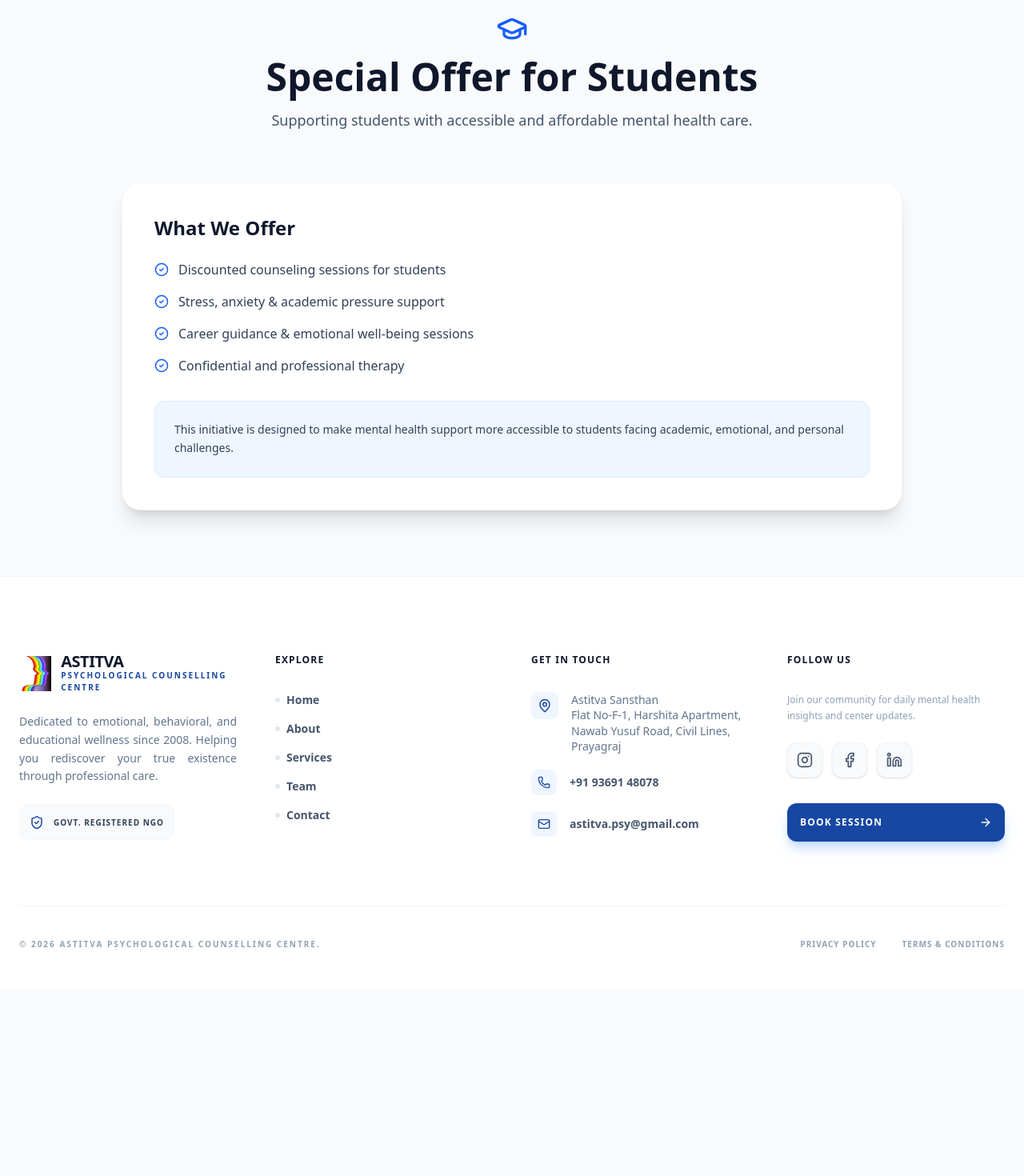
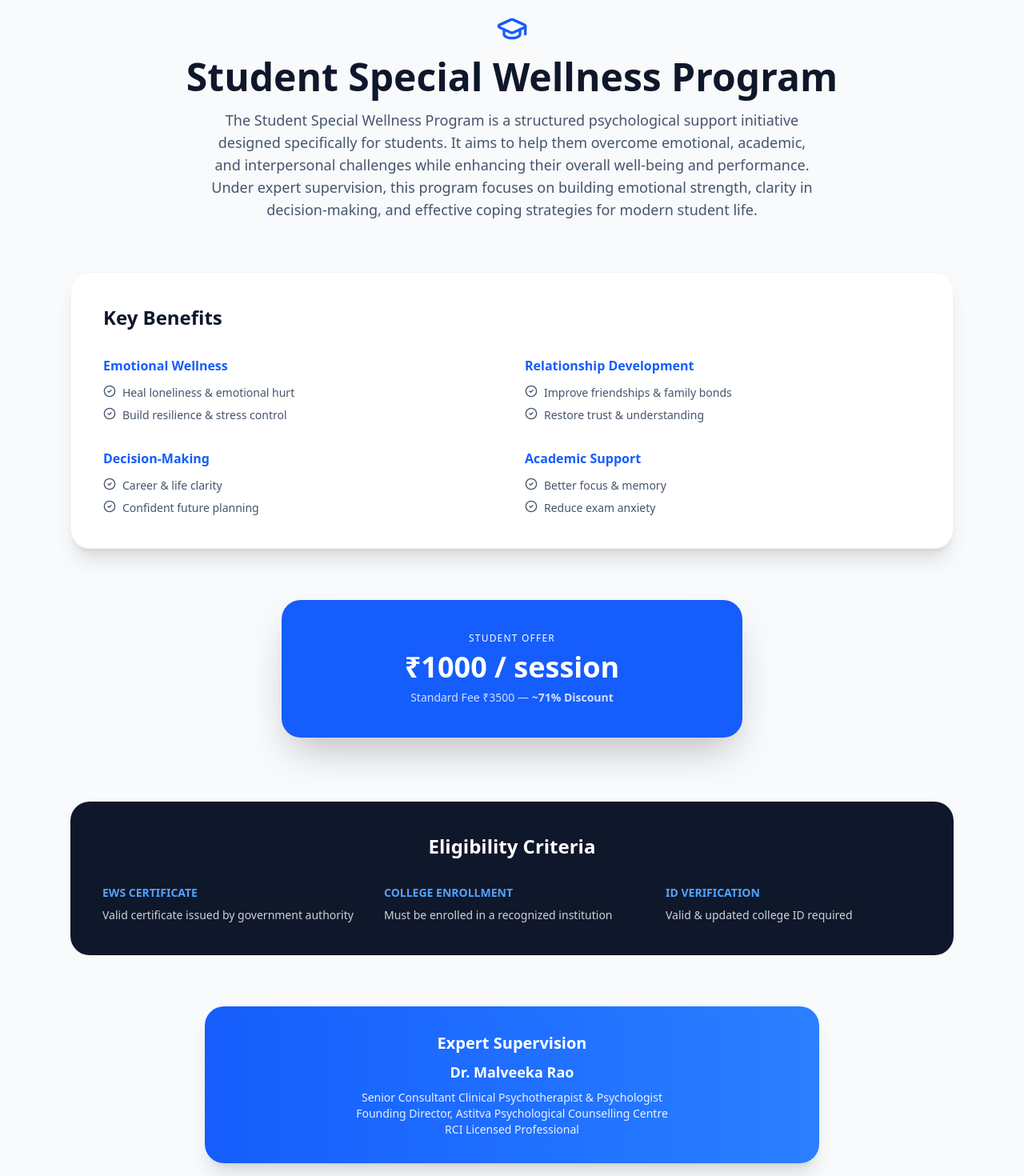
Before and after one commit to aditi73984/astitva-website, a Next.js app: page /student-offer in a window 1280 px wide. Shown: the part 80-1550 px from the top of the page at 80% size. Before the commit the page ends 1316 px from the top, so only its background shows below. Built offline with nearby package versions, Linux system fonts and the light colour scheme.

Commit message:
Added pre-wedding page, student program UI improvements, routing updates

```diff
--- a/app/contact/page.tsx
+++ b/app/contact/page.tsx
@@ -28,9 +28,9 @@ const ContactSection = () => {
 };
 
   const infoDetails = [
-    { icon: <Clock />, title: "Session Duration", desc: "1 Hour Professional Session", color: "blue" },
+    { icon: <Clock />, title: "Session Duration", desc: "2 Hour Professional Session", color: "blue" },
     { icon: <CreditCard />, title: "Fees", desc: "₹ 3500/- per session", sub: "Tests vary by type", color: "emerald" },
-    { icon: <Video />, title: "Mode", desc: "Online & In-Clinic", color: "purple" },
+    { icon: <Video />, title: "Mode", desc: "Online, In-Clinic and Home Visit", color: "purple" },
     { icon: <Calendar />, title: "Timing", desc: "Mon – Sat", sub: "11:00 AM – 06:00 PM", color: "orange" },
   ];
 
--- a/app/page.tsx
+++ b/app/page.tsx
@@ -176,7 +176,9 @@ const HomePage: React.FC = () => {
               <HeartPulse className="text-rose-500 mb-4" />
               <h3 className="text-xl font-bold mb-2">Pre-Wedding Grooming</h3>
               <p className="text-slate-500 mb-6 text-sm">Empowering couples to start their journey with mental clarity and emotional strength.</p>
-              <Link href="https://docs.google.com/forms/d/e/1FAIpQLSeKzg5H86krccR4hYhrYuaruUatUr8z5Lcs73NVFHtJNeELAw/viewform" className="text-blue-600 font-bold flex items-center gap-2">Read More <ArrowRight size={16}/></Link>
+              <Link href="/services/counseling-therapies/pre-wedding" className="text-blue-600 font-bold flex items-center gap-2">
+                Read More <ArrowRight size={16}/>
+              </Link>
             </div>
             <div className="bg-[#1747A3] text-white p-8 rounded-3xl shadow-lg">
               <GraduationCap className="text-cyan-300 mb-4" />
--- a/app/student-offer/page.tsx
+++ b/app/student-offer/page.tsx
@@ -5,51 +5,117 @@ import { GraduationCap, CheckCircle2 } from "lucide-react";
 
 const StudentOfferPage = () => {
   return (
-    <div className="bg-slate-50 pt-24 pb-16 min-h-screen">
-      <div className="container mx-auto px-6 max-w-5xl">
+    <div className="bg-slate-50 pt-24 pb-20">
+      <div className="container mx-auto px-6 max-w-6xl">
 
         {/* HEADER */}
         <div className="text-center mb-16">
           <GraduationCap className="mx-auto text-blue-600 mb-4" size={40} />
           <h1 className="text-4xl md:text-5xl font-black text-slate-900 mb-4">
-            Special Offer for Students
+            Student Special Wellness Program
           </h1>
-          <p className="text-slate-600 text-lg max-w-2xl mx-auto">
-            Supporting students with accessible and affordable mental health care.
+          <p className="text-slate-600 text-lg max-w-3xl mx-auto">
+            The Student Special Wellness Program is a structured psychological support initiative designed specifically for students. It aims to help them overcome emotional, academic, and interpersonal challenges while enhancing their overall well-being and performance.
+            <br />
+            Under expert supervision, this program focuses on building emotional strength, clarity in decision-making, and effective coping strategies for modern student life.
+
           </p>
         </div>
 
-        {/* CARD */}
-        <motion.div
-          initial={{ opacity: 0, y: 30 }}
-          animate={{ opacity: 1, y: 0 }}
-          className="bg-white rounded-3xl p-10 shadow-xl border border-slate-100"
-        >
-          <h2 className="text-2xl font-bold text-slate-900 mb-6">
-            What We Offer
+        {/* BENEFITS BOX */}
+        <div className="bg-white rounded-3xl p-10 shadow-xl border border-slate-100 mb-16">
+          <h2 className="text-2xl font-bold text-slate-900 mb-8">
+            Key Benefits
           </h2>
 
-          <div className="space-y-4 mb-8">
-            {[
-              "Discounted counseling sessions for students",
-              "Stress, anxiety & academic pressure support",
-              "Career guidance & emotional well-being sessions",
-              "Confidential and professional therapy"
-            ].map((item, i) => (
-              <div key={i} className="flex items-center gap-3">
-                <CheckCircle2 className="text-blue-600" size={18} />
-                <span className="text-slate-700 font-medium">{item}</span>
-              </div>
-            ))}
+          <div className="grid md:grid-cols-2 gap-8">
+
+            {/* 1 */}
+            <div>
+              <h3 className="font-bold text-blue-600 mb-3">Emotional Wellness</h3>
+              <ul className="space-y-2 text-sm text-slate-600">
+                <li className="flex gap-2"><CheckCircle2 size={16}/> Heal loneliness & emotional hurt</li>
+                <li className="flex gap-2"><CheckCircle2 size={16}/> Build resilience & stress control</li>
+              </ul>
+            </div>
+
+            {/* 2 */}
+            <div>
+              <h3 className="font-bold text-blue-600 mb-3">Relationship Development</h3>
+              <ul className="space-y-2 text-sm text-slate-600">
+                <li className="flex gap-2"><CheckCircle2 size={16}/> Improve friendships & family bonds</li>
+                <li className="flex gap-2"><CheckCircle2 size={16}/> Restore trust & understanding</li>
+              </ul>
+            </div>
+
+            {/* 3 */}
+            <div>
+              <h3 className="font-bold text-blue-600 mb-3">Decision-Making</h3>
+              <ul className="space-y-2 text-sm text-slate-600">
+                <li className="flex gap-2"><CheckCircle2 size={16}/> Career & life clarity</li>
+                <li className="flex gap-2"><CheckCircle2 size={16}/> Confident future planning</li>
+              </ul>
+            </div>
+
+            {/* 4 */}
+            <div>
+              <h3 className="font-bold text-blue-600 mb-3">Academic Support</h3>
+              <ul className="space-y-2 text-sm text-slate-600">
+                <li className="flex gap-2"><CheckCircle2 size={16}/> Better focus & memory</li>
+                <li className="flex gap-2"><CheckCircle2 size={16}/> Reduce exam anxiety</li>
+              </ul>
+            </div>
+
           </div>
+        </div>
 
-          <div className="bg-blue-50 p-6 rounded-xl border border-blue-100">
-            <p className="text-slate-700 text-sm leading-relaxed">
-              This initiative is designed to make mental health support more accessible
-              to students facing academic, emotional, and personal challenges.
+        {/* FLOATING PRICE CARD */}
+        <div className="relative mb-20">
+          <div className="bg-blue-600 text-white rounded-3xl p-10 shadow-2xl text-center max-w-xl mx-auto">
+            <p className="uppercase text-xs tracking-widest mb-2">Student Offer</p>
+            <h2 className="text-4xl font-black mb-2">₹1000 / session</h2>
+            <p className="text-sm opacity-80">
+              Standard Fee ₹3500 — <span className="font-semibold">~71% Discount</span>
             </p>
           </div>
-        </motion.div>
+        </div>
+
+        {/* CRITERIA (3 DIVS LIKE IMAGE) */}
+        <div className="bg-[#0f172a] text-white rounded-3xl p-10 mb-16">
+          <h2 className="text-2xl font-bold mb-8 text-center">
+            Eligibility Criteria
+          </h2>
+
+          <div className="grid md:grid-cols-3 gap-8 text-sm">
+
+            <div>
+              <p className="uppercase text-blue-400 font-bold mb-2">EWS Certificate</p>
+              <p className="opacity-80">Valid certificate issued by government authority</p>
+            </div>
+
+            <div>
+              <p className="uppercase text-blue-400 font-bold mb-2">College Enrollment</p>
+              <p className="opacity-80">Must be enrolled in a recognized institution</p>
+            </div>
+
+            <div>
+              <p className="uppercase text-blue-400 font-bold mb-2">ID Verification</p>
+              <p className="opacity-80">Valid & updated college ID required</p>
+            </div>
+
+          </div>
+        </div>
+
+        {/* EXPERT (HIGHLIGHTED DIV) */}
+        <div className="bg-gradient-to-r from-blue-600 to-blue-500 text-white rounded-3xl p-8 shadow-xl max-w-3xl mx-auto text-center">
+          <h3 className="text-xl font-bold mb-2">Expert Supervision</h3>
+          <p className="font-semibold text-lg">Dr. Malveeka Rao</p>
+          <p className="text-sm opacity-90 mt-2">
+            Senior Consultant Clinical Psychotherapist & Psychologist <br />
+            Founding Director, Astitva Psychological Counselling Centre <br />
+            RCI Licensed Professional
+          </p>
+        </div>
 
       </div>
     </div>
--- a/app/team/page.tsx
+++ b/app/team/page.tsx
@@ -19,7 +19,7 @@ const TeamSection: React.FC = () => {
       tagline: "Visionary Leader"
     },
     {
-      name: "Mrs. Sanober Idris",
+      name: "Mrs. Sanuber Idris",
       role: "Administrator",
       img: "/images/team2.png",
       tagline: "Operations Expert"
@@ -32,7 +32,7 @@ const TeamSection: React.FC = () => {
      },
      {
       name: "Mr. Rajeev Jaiswal",
-      role: "Student Mentor", // Fixed missing role
+      role: "Senior Co-ordinator",
       img: "/images/team5.jpeg",
       tagline: "Mentorship"
     },
@@ -60,13 +60,13 @@ const TeamSection: React.FC = () => {
     // },
     {
       name: "Ms. Archita Navin",
-      role: "SEO Expert",
+      role: "Executive Member",
       img: "/images/team7.png",
       tagline: "Digital Presence"
     },
     {
       name: "Ms. Arshita Navin",
-      role: "Tech Expert",
+      role: "Executive Member",
       img: "/images/team8.png",
       tagline: "System Architect"
     },
@@ -96,7 +96,7 @@ const TeamSection: React.FC = () => {
               viewport={{ once: true }}
               className="text-4xl md:text-5xl font-semibold text-slate-800 tracking-tight"
             >
-              Meet our <span className="text-blue-600 font-medium">Counselors</span>
+              Meet our <span className="text-blue-600 font-medium">Astitva Team</span>
             </motion.h2>
 
             <motion.p
```
Also changed, not shown: app/services/counseling-therapies/pre-wedding/page.tsx (added, +164 -0 lines), app/services/internship-programs/page.tsx (+4 -4 lines).
